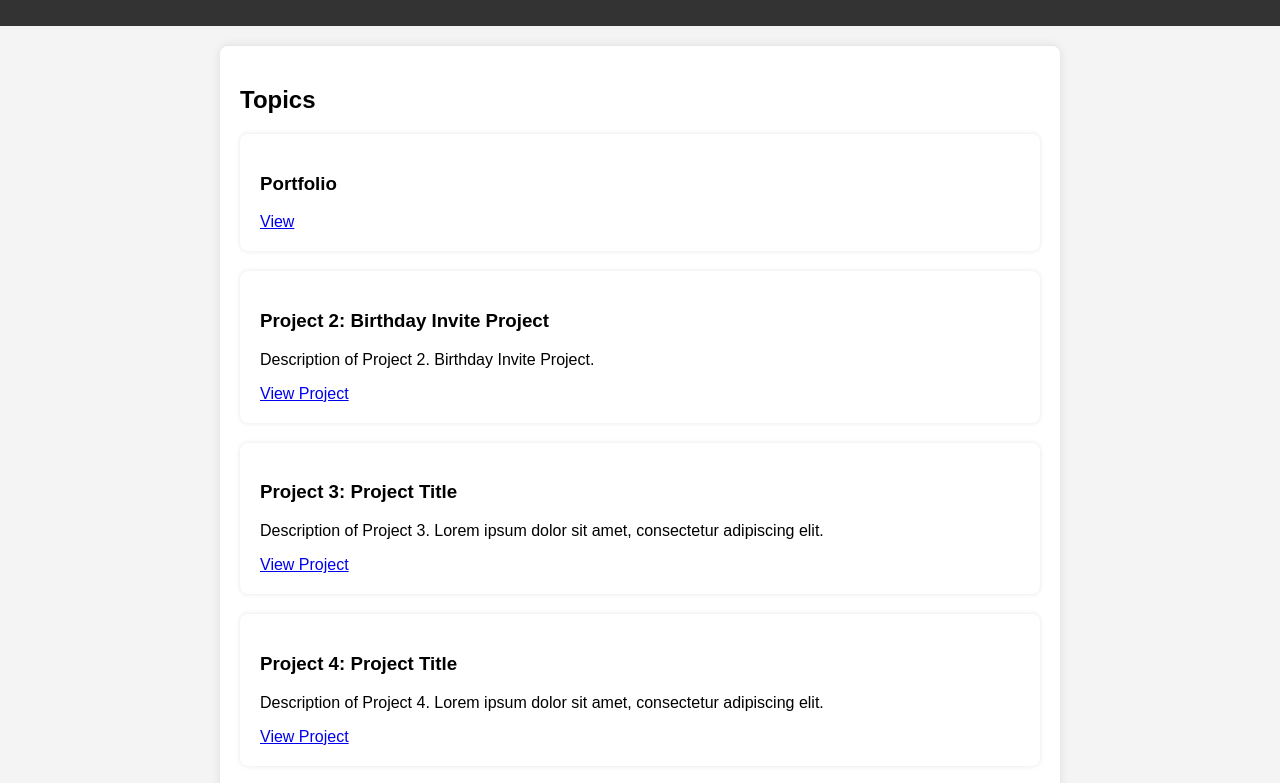
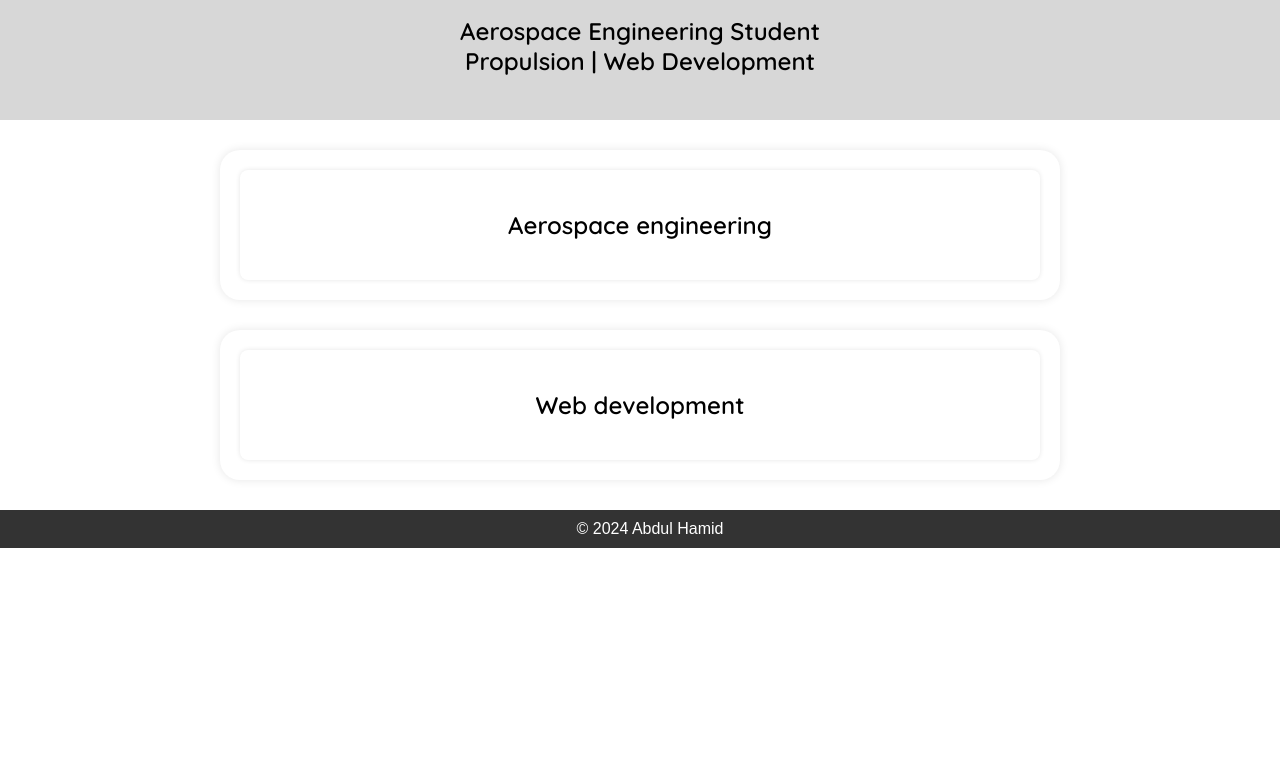
Before and after one commit to AbRather/Hamid_main, a plain HTML site: page index.html in a window 1280 px wide. Shown: the part 128-911 px from the top of the page. After the commit the page ends 800 px from the top, so only its background shows below. Drawn offline with Linux system fonts and the light colour scheme.

Commit message:
Outline for the website and files are in order

```diff
--- a/index.html
+++ b/index.html
@@ -10,14 +10,16 @@
             font-family: 'Arial', sans-serif;
             margin: 0;
             padding: 0;
-            background-color: #f4f4f4;
+            background-color: white;
         }
 
         header {
-            background-color: #333;
-            color: white;
+            background-color: rgb(215, 215, 215);
+            color: black;
             padding: 20px;
             text-align: center;
+            font-family: 'Quicksand', sans-serif;
+            font-size: x-large;
         }
 
         .website {
@@ -29,23 +31,40 @@
 
         section {
             max-width: 800px;
-            margin: 20px auto;
+            margin: 30px auto;
             padding: 20px;
             background-color: white;
-            border-radius: 8px;
+            border-radius: 20px;
             box-shadow: 0 0 10px rgba(0, 0, 0, 0.1);
+            font-family: 'Quicksand', sans-serif;
         }
 
         h1 {
-            color: #4dc1ce;
+            color: black;
         }
 
-        .project {
-            margin: 20px 0;
+        .coding {
+            margin:0px 0;
             padding: 20px;
             background-color: #fff;
             border-radius: 8px;
             box-shadow: 0 0 5px rgba(0, 0, 0, 0.1);
+            text-align: center;
+
+        }
+
+        .aerospace {
+            margin: 0px 0;
+            padding: 20px;
+            background-color: #fff;
+            border-radius: 8px;
+            box-shadow: 0 0 5px rgba(0, 0, 0, 0.1);
+            text-align: center;
+        }
+
+        a {
+            text-decoration: none;
+            color: black;
         }
 
         footer {
@@ -57,45 +76,36 @@
             width: 100%;
         }
     </style>
+
+    <link rel="preconnect" href="https://fonts.googleapis.com">
+    <link rel="preconnect" href="https://fonts.gstatic.com" crossorigin>
+    <link href="https://fonts.googleapis.com/css2?family=Quicksand:wght@600&display=swap" rel="stylesheet">
+
 </head>
 
 <body>
 
     <header>
         <h1>Abdul Hamid Rather</h1>
-        <p>Aerospace Engineering Student with a strong interest in Programming</p>
+        <p>Aerospace Engineering Student </br>
+        Propulsion | Web Development</p>
     </header>
+    <p class="paragraph1">
+
+    </p>
 
     <section>
-        <h2>Topics</h2>
-        <div class="project">
-            <h3>Portfolio</h3>
+        <div class="aerospace">
+            <h2><a href="./Aerospaceengineering/aerospace.html">Aerospace engineering</a></h3>
             <p></p>
-            <a href="./References/index.html">View</a>
+
         </div>
+    </section>
 
-        <div class="project">
-            <h3>Project 2: Birthday Invite Project</h3>
-            <p>Description of Project 2. Birthday Invite Project.</p>
-            <a href="./Birthday Invite/index.html">View Project</a>
-        </div>
+    <section>
+        <div class="coding">
+            <h2><a href="./programming/coding.html">Web development</a></h3>
 
-        <div class="project">
-            <h3>Project 3: Project Title</h3>
-            <p>Description of Project 3. Lorem ipsum dolor sit amet, consectetur adipiscing elit.</p>
-            <a href="#">View Project</a>
-        </div>
-
-        <div class="project">
-            <h3>Project 4: Project Title</h3>
-            <p>Description of Project 4. Lorem ipsum dolor sit amet, consectetur adipiscing elit.</p>
-            <a href="#">View Project</a>
-        </div>
-
-        <div class="project">
-            <h3>Project 5: Project Title</h3>
-            <p>Description of Project 5. Lorem ipsum dolor sit amet, consectetur adipiscing elit.</p>
-            <a href="#">View Project</a>
         </div>
     </section>
 
```
Also changed, not shown: Aerospaceengineering/aerospace.html (added, +29 -0 lines), References/index.html (deleted, +0 -32 lines), programming/coding.html (added, +13 -0 lines), Aerospaceengineering/coding.jpg (added), Aerospaceengineering/spacex.jpg (added), Aerospaceengineering/spacex1.jpg (added), programming/coding.jpg (added), programming/python_course.html (renamed from References/python_course.html), programming/web_development.html (renamed from References/web_development.html), 6 other files.
